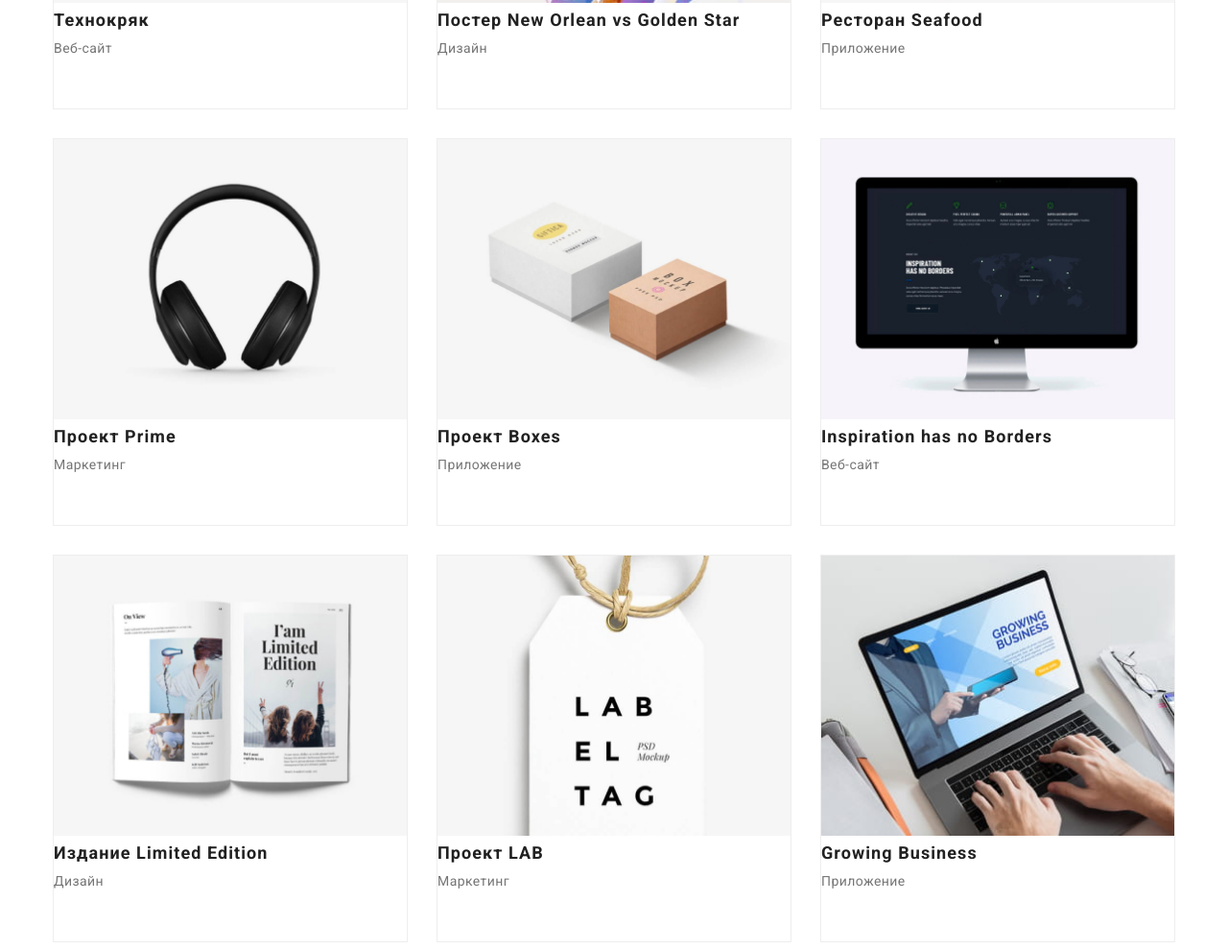
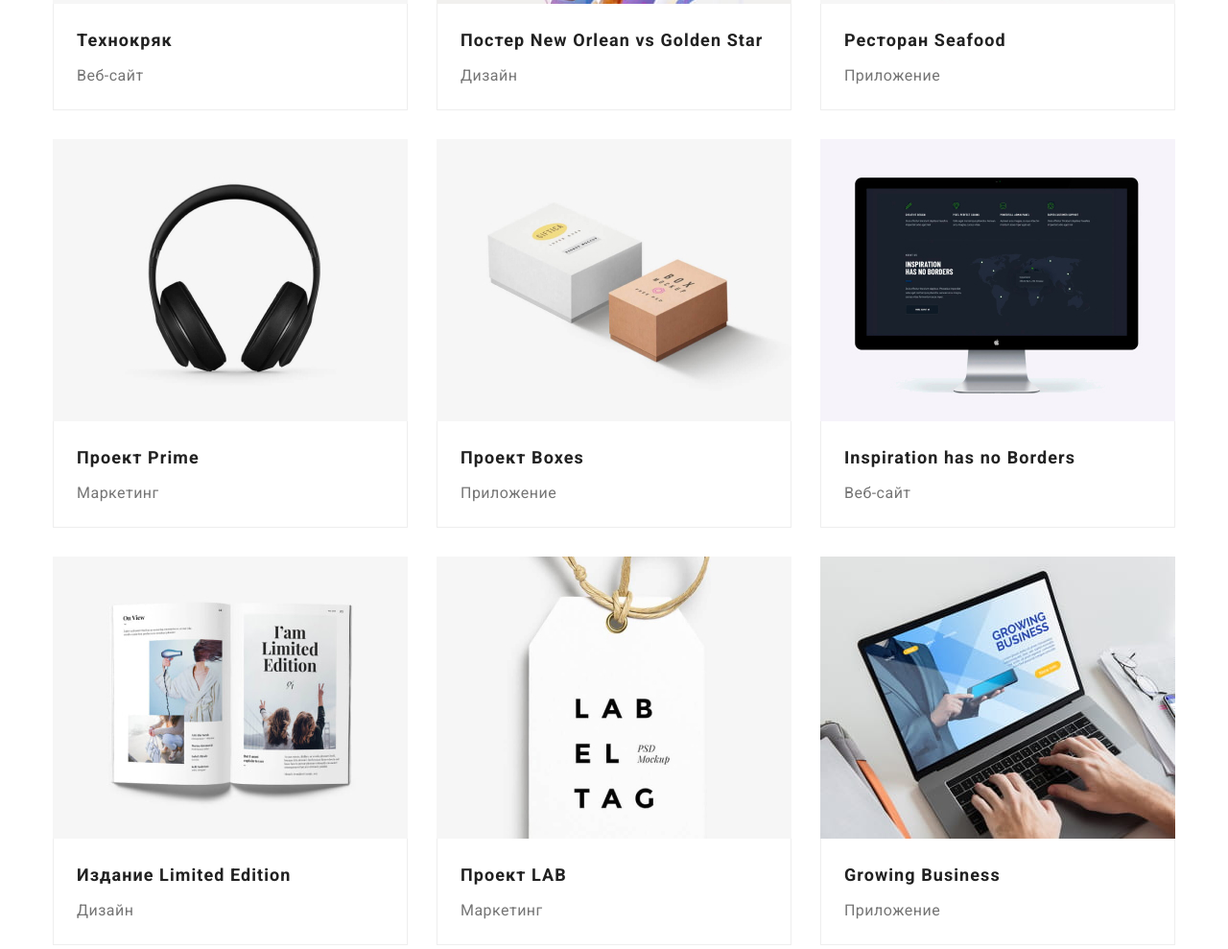
Before and after one commit to vitalii-shulga/goit-markup-hw-03, a plain HTML site: page portfolio.html in a window 1280 px wide. Shown: the part 552-1541 px from the top of the page at 96% size. Drawn offline with nearby package versions, Linux system fonts and the light colour scheme.

Commit message:
Добавляет оформление на карточки
Оформление карточек команды и портфолио

```diff
--- a/css/styles.css
+++ b/css/styles.css
@@ -115,19 +115,20 @@ body {
 .button {
   font-size: 16px;
   text-align: center;
-  border: none;
+  border: 0;
   border-radius: 4px;
+  outline: none;
   cursor: pointer;
 }
 
 .btn-submit {
   padding: 10px 32px;
   background: var(--accent-color);
-  box-shadow: 0px 4px 4px rgba(0, 0, 0, 0.15);
   font-weight: 700;
   line-height: 1.87;
   letter-spacing: 0.06em;
   color: var(--txt-dark-bg-color);
+  box-shadow: 0px 4px 4px rgba(0, 0, 0, 0.15);
 }
 
 .btn-submit:hover,
@@ -215,9 +216,7 @@ body {
   color: var(--txt-dark-bg-color);
 }
 
-.page-header .link:hover,
-.link:focus,
-.page-footer .link:hover,
+.link:hover,
 .link:focus,
 .link.current {
   color: var(--accent-color);
@@ -253,7 +252,7 @@ body {
   margin-top: 30px;
 }
 
-.services-item,
+.prof-item,
 .portfolio-item {
   --grid-item: 3;
 }
@@ -298,23 +297,26 @@ body {
 
 .team-item {
   width: 270px;
-  height: 368px;
+  min-height: 368px;
   background: var(--bg-main-color);
   box-shadow: 0px 1px 3px rgba(0, 0, 0, 0.12), 0px 1px 1px rgba(0, 0, 0, 0.14), 0px 2px 1px rgba(0, 0, 0, 0.2);
   border-radius: 0px 0px 4px 4px;
 }
 
-.team-member {
-  font-weight: 500;
+.team-desc {
+  padding-top: 30px;
+  padding-bottom: 30px;
   font-size: 16px;
   line-height: 1.19;
   letter-spacing: 0.03em;
   text-align: center;
-  color: var(--txt-title-color);
 }
 
-.team-desc {
-  text-align: center;
+.team-member {
+  margin-bottom: 10px;
+  font-size: 16px;
+  font-weight: 500;
+  color: var(--txt-title-color);
 }
 
 .filter {
@@ -333,11 +335,25 @@ body {
 .portfolio-item {
   width: 370px;
   min-height: 404px;
+}
+
+.portfolio .link {
+  text-decoration: none;
+  color: inherit;
+}
+
+.portfolio-desc {
+  padding: 20px 24px;
   background: var(--bg-main-color);
   border: 1px solid var(--border-color);
+  border-top: 0;
+  font-size: 16px;
+  line-height: 1.87;
+  letter-spacing: 0.03em;
 }
 
 .portfolio-title {
+  margin-bottom: 4px;
   font-size: 18px;
   line-height: 2;
   letter-spacing: 0.06em;
--- a/portfolio.html
+++ b/portfolio.html
@@ -19,7 +19,7 @@
           <ul class="list nav-list">
             <li class="nav-item"><a class="link" href="./index.html">Студия</a></li>
             <li class="nav-item"><a class="link current" href="./portfolio.html">Портфолио</a></li>
-            <li class="nav-item"><a class="link" href="./contacts.html">Контакты</a></li>
+            <li class="nav-item"><a class="link" href="">Контакты</a></li>
           </ul>
         </nav>
         <ul class="list contact-list">
@@ -30,7 +30,7 @@
     </header>
 
     <main>
-      <section class="section portfolio">
+      <section class="section portfolio-section">
         <div class="container">
           <!--фильтры-->
           <div class="filter">
@@ -50,64 +50,82 @@
               <li class="portfolio-item grid-item">
                 <a class="link" href="">
                   <img src="./images/portfolio/portfolio1.jpg" alt="шаблон сайта на экране ноутбука" width="370" height="294" />
+                  <div class="portfolio-desc">
                     <h2 class="title portfolio-title">Технокряк</h2>
-                  <p class="portfolio-desc">Веб-сайт</p>
+                    <p>Веб-сайт</p>
+                  </div>
                 </a>
               </li>
               <li class="portfolio-item grid-item">
                 <a class="link" href="">
                   <img src="./images/portfolio/portfolio2.jpg" alt="постер с изображением двух баскетболистов" width="370" height="294" />
+                  <div class="portfolio-desc">
                     <h2 class="title portfolio-title"><span>Постер </span><span lang="en">New Orlean vs Golden Star</span></h2>
-                  <p class="portfolio-desc">Дизайн</p>
+                    <p>Дизайн</p>
+                  </div>
                 </a>
               </li>
               <li class="portfolio-item grid-item">
                 <a class="link" href="">
                   <img src="./images/portfolio/portfolio3.jpg" alt="логотип ресторана морской кухни" width="370" height="294" />
+                  <div class="portfolio-desc">
                     <h2 class="title portfolio-title">Ресторан <span lang="en">Seafood</span></h2>
-                  <p class="portfolio-desc">Приложение</p>
+                    <p>Приложение</p>
+                  </div>
                 </a>
               </li>
               <li class="portfolio-item grid-item">
                 <a class="link" href="">
                   <img src="./images/portfolio/portfolio4.jpg" alt="наушники черные накладные" width="370" height="294" />
+                  <div class="portfolio-desc">
                     <h2 class="title portfolio-title">Проект <span lang="en">Prime</span></h2>
-                  <p class="portfolio-desc">Маркетинг</p>
+                    <p>Маркетинг</p>
+                  </div>
                 </a>
               </li>
               <li class="portfolio-item grid-item">
                 <a class="link" href="">
                   <img src="./images/portfolio/portfolio5.jpg" alt="две картонные коробки" width="370" height="294" />
+                  <div class="portfolio-desc">
                     <h2 class="title portfolio-title">Проект <span lang="en">Boxes</span></h2>
-                  <p class="portfolio-desc">Приложение</p>
+                    <p>Приложение</p>
+                  </div>
                 </a>
               </li>
               <li class="portfolio-item grid-item">
                 <a class="link" href="">
                   <img src="./images/portfolio/portfolio6.jpg" alt="шаблон сайта на экране компьютера" width="370" height="294" />
+                  <div class="portfolio-desc">
                     <h2 class="title portfolio-title"><span lang="en">Inspiration has no Borders</span></h2>
-                  <p class="portfolio-desc">Веб-сайт</p>
+                    <p>Веб-сайт</p>
+                  </div>
                 </a>
               </li>
               <li class="portfolio-item grid-item">
                 <a class="link" href="">
                   <img src="./images/portfolio/portfolio7.jpg" alt="макет журнала" width="370" height="294" />
+                  <div class="portfolio-desc">
                     <h2 class="title portfolio-title">Издание <span lang="en">Limited Edition</span></h2>
-                  <p class="portfolio-desc">Дизайн</p>
+                    <p>Дизайн</p>
+                  </div>
                 </a>
               </li>
               <li class="portfolio-item grid-item">
                 <a class="link" href="">
                   <img src="./images/portfolio/portfolio8.jpg" alt="белый рекламный ярлык" width="370" height="294" />
+                  <div class="portfolio-desc">
                     <h2 class="title portfolio-title">Проект <span lang="en">LAB</span></h2>
-                  <p class="portfolio-desc">Маркетинг</p>
+                    <p>Маркетинг</p>
+                  </div>
                 </a>
               </li>
               <li class="portfolio-item grid-item">
                 <a class="link" href="">
                   <img src="./images/portfolio/portfolio9.jpg" alt="приложение для бизнеса на экране ноутбука" width="370" height="294" />
+                  <div class="portfolio-desc">
                     <h2 class="title portfolio-title"><span lang="en">Growing Business</span></h2>
-                  <p class="portfolio-desc">Приложение</p>
+                    <p>Приложение</p>
+                  </div>
                 </a>
               </li>
             </ul>
```
Also changed, not shown: index.html (+23 -15 lines). Lines whose indentation alone changed are shown as unchanged.
